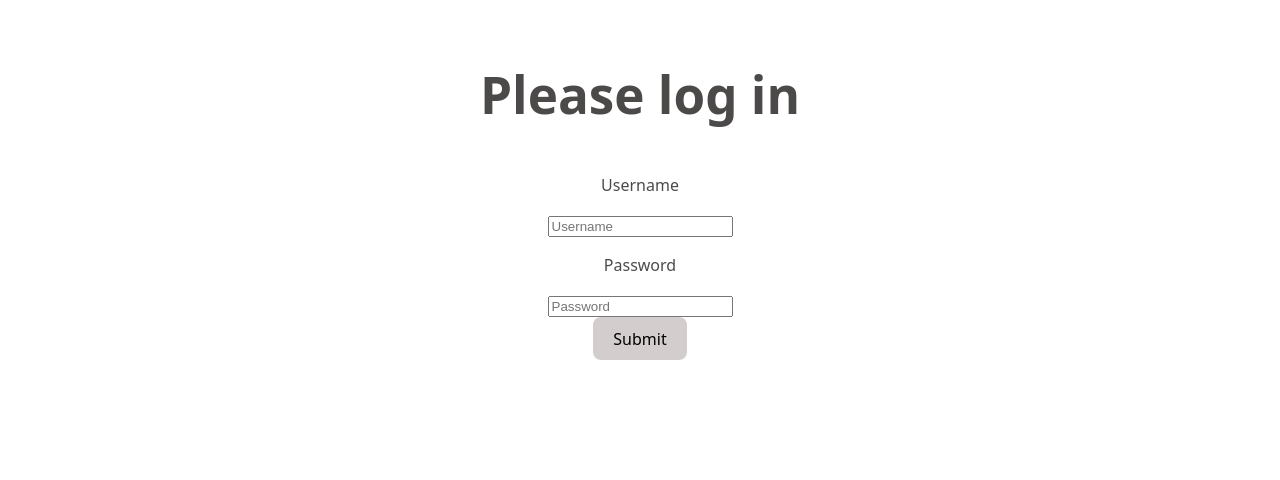
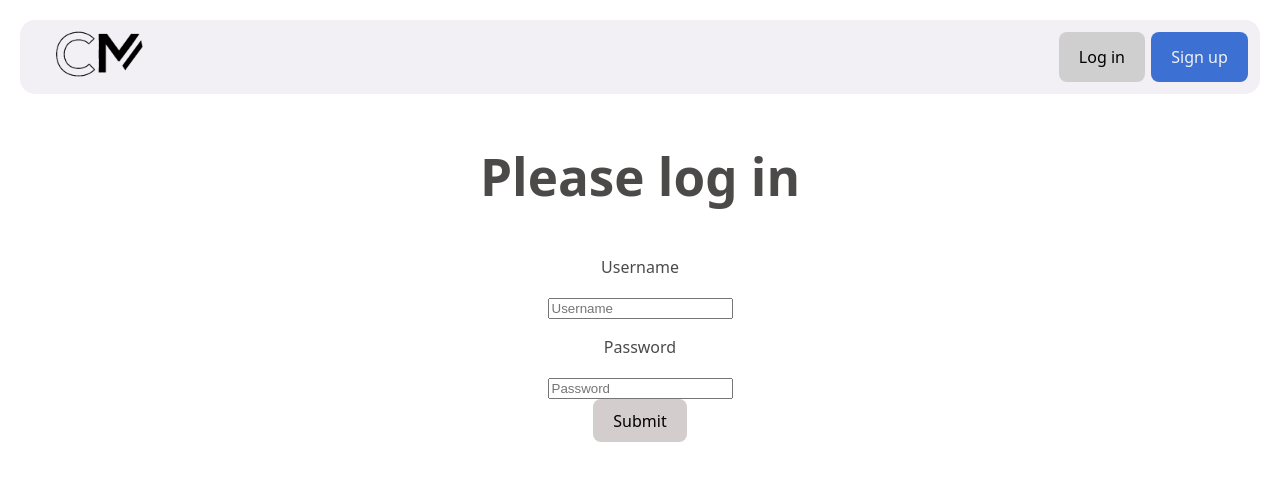
Before and after one commit to Gbjerr/citation-manager, a React (Vite) app in the folder frontend/citation-manager/: page / in a window 1280 px wide. Shown: the top 480 px of the page. Built offline with nearby package versions, Linux system fonts and the light colour scheme.

Commit message:
Add Navbar component and logo
+ Refactor App.tsx

```diff
--- a/frontend/citation-manager/src/App.css
+++ b/frontend/citation-manager/src/App.css
@@ -1,22 +1,8 @@
 #root {
   max-width: 1280px;
   margin: 0 auto;
-  padding: 2rem;
+  padding: 0 2rem 2rem 2rem;
   text-align: center;
-}
-
-.logoutBtn {
-    position: absolute;
-    top: 1rem;
-    right: 1rem;
-    padding: 0.5rem 0.75rem;
-    background: #e74c3c;
-    color: #fff;
-    border: none;
-}
-
-.logoutBtn:hover {
-    opacity: 0.85;
 }
 
 li {
--- a/frontend/citation-manager/src/App.tsx
+++ b/frontend/citation-manager/src/App.tsx
@@ -1,66 +1,58 @@
-import { useEffect, useState } from 'react';
+import { useState } from 'react';
 import useTokenPair from './hooks/useTokenPair'
 import Login from './components/Login/Login';
 import CitationLists from './components/CitationLists/CitationLists';
-import type { CitationList, TokenPair } from './types/types.ts'
+import type { CitationList } from './types/types.ts'
 import './App.css'
 import { CitationsEditor } from './components/CitationsEditor/CitationsEditor.tsx';
+import { Navbar } from './components/Navbar/Navbar.tsx';
 
 
 const App = () => {
     const { tokenPair, setTokenPair, isAuthenticated, clear } = useTokenPair();
-    const [selectedCitationList, setSelectedCitationList] = useState<CitationList | null>(null);
+    const [selectedCitationList, setSelectedCitationList] =
+        useState<CitationList | null>(null);
 
-    // De-select the citation list if not authenticated.
-    useEffect(() => {
+    // De-select the citation list on clear.
+    const handleClear = () => {
         setSelectedCitationList(null);
-    }, [isAuthenticated]);
-
-    const handleLogout = async (clear: () => void, tokenPair: TokenPair) => {
-        try {
-            const headers: Record<string, string> = {"Content-Type": "application/json"};
-            if(tokenPair?.accessToken) {
-                headers["Authorization"] = `Bearer ${tokenPair.accessToken}`;
-            }
-
-            const res = await fetch('http://localhost:8090/api/auth/logout', {
-                method: "POST",
-                headers: headers,
-                body: JSON.stringify({
-                    refreshToken: tokenPair.refreshToken
-                })
-            });
-            if(!res.ok) console.log(res.status);
-
-        } catch (e) {
-            console.error(e);
-        } finally {
         clear();
-        }
-    }
-
-    if(!isAuthenticated) {
-        return <Login setTokenPair={setTokenPair} clear={clear} />
-    }
+    };
 
     return (
+        <div className="app">
+            <Navbar
+                isAuthenticated={isAuthenticated}
+                tokenPair={tokenPair}
+                clear={handleClear}
+            />
+
+            {isAuthenticated ? (
                 <div className="app-wrapper">
-            <button className="logoutBtn" onClick={() => handleLogout(clear, tokenPair)}>Logout</button>
                     <aside className="citation-lists-wrapper">
-                <CitationLists tokenPair={tokenPair} setTokenPair={setTokenPair} clear={clear} setSelectedCitationList={setSelectedCitationList} />
-            </aside>
-            <main className='main-content'>
-                {
-                    selectedCitationList == null
-                      ? <h2>No citations.</h2>
-                      : <CitationsEditor
+                        <CitationLists
                             tokenPair={tokenPair}
                             setTokenPair={setTokenPair}
-                          clear={clear}
+                            clear={handleClear}
+                            setSelectedCitationList={setSelectedCitationList}
+                        />
+                    </aside>
+                    <main className="main-content">
+                        {selectedCitationList == null ? (
+                            <h2>Select a citation list.</h2>
+                        ) : (
+                            <CitationsEditor
+                                tokenPair={tokenPair}
+                                setTokenPair={setTokenPair}
+                                clear={handleClear}
                                 selectedCitationList={selectedCitationList}
                             />
-                }
+                        )}
                     </main>
+                </div>
+            ) : (
+                <Login setTokenPair={setTokenPair} clear={clear} />
+            )}
         </div>
     );
 };
--- a/frontend/citation-manager/src/components/CitationsEditor/CitationsEditor.css
+++ b/frontend/citation-manager/src/components/CitationsEditor/CitationsEditor.css
@@ -53,3 +53,7 @@
         width: auto;
     }
 }
+
+.noCitationsHeader {
+    margin-top: 100px;
+}
--- a/frontend/citation-manager/src/components/CitationsEditor/CitationsEditor.tsx
+++ b/frontend/citation-manager/src/components/CitationsEditor/CitationsEditor.tsx
@@ -221,14 +221,16 @@ export const CitationsEditor = ({
                 >
                     Add citation
                 </button>
-                <div className='layoutOptions'>
+                <div className="layoutOptions">
                     <RefStyleCombo
                         onRefStyleSelect={onRefStyleSelect}
                         selectedRefStyle={selectedRefStyle}
                     />
                     <button
                         className="copyBtn"
-                        onClick={() => navigator.clipboard.writeText(bibliography)}
+                        onClick={() =>
+                            navigator.clipboard.writeText(bibliography)
+                        }
                     >
                         Copy to clipboard
                     </button>
@@ -247,6 +249,7 @@ export const CitationsEditor = ({
                 }}
             />
 
+            {citations.length != 0 ? (
                 <ul className={'list-' + selectedCitationList.id}>
                     {bibliographyEntries.map(({ text, citation }) => {
                         return (
@@ -260,6 +263,9 @@ export const CitationsEditor = ({
                         );
                     })}
                 </ul>
+            ) : (
+                <h2 className='noCitationsHeader'>No citations</h2>
+            )}
         </div>
     );
 };
--- /dev/null
+++ b/frontend/citation-manager/src/components/Navbar/Navbar.css
@@ -0,0 +1,75 @@
+nav {
+    align-self: center;
+    justify-self: center;
+    display: flex;
+    justify-content: space-between;
+    height: 50px;
+    width: calc(100% + 10rem);
+    margin: 20px -1.5rem;
+    padding: 0.75rem;
+    border: 1px transparent rgb(219, 245, 245);
+    border-radius: 15px;
+    background: #f2eff5;
+}
+
+@media (max-width: 1465px) {
+    nav {
+        width: 100%;
+        margin: 20px 0;
+    }
+}
+
+.navRight {
+    display: flex;
+}
+
+.rightBtns {
+    display: flex
+}
+
+.signInBtn {
+    background: #0a4dc9c7;
+    color: #f1f1f1;
+}
+
+.logInBtn {
+    background-color: #cecdcdee;
+}
+
+.rightBtns > button,
+.rightBtns > a {
+    margin-left: 6px;
+}
+
+.rightBtns > a {
+    display: inline-flex;
+    align-items: center;
+    justify-content: center;
+    padding: 0.5rem 0.9rem;
+    border-radius: 8px;
+    text-decoration: none;
+    color: inherit;
+}
+
+.logoutBtn {
+    top: 1rem;
+    right: 1rem;
+    padding: 0.5rem 1rem;
+    background: #e74c3c;
+    color: #fff;
+    border: none;
+}
+
+.logoutBtn:hover {
+    opacity: 0.85;
+}
+
+.logo {
+    height: 90px;
+}
+
+.navLeft {
+    display: flex;
+    justify-content: center;
+    align-items: center;
+}
--- /dev/null
+++ b/frontend/citation-manager/src/components/Navbar/Navbar.tsx
@@ -0,0 +1,57 @@
+import type { TokenPair } from '../../types/types'
+import './Navbar.css'
+
+type NavbarProps = {
+    isAuthenticated: boolean,
+    tokenPair: TokenPair
+    clear: () => void
+}
+
+export const Navbar = ({isAuthenticated, tokenPair, clear}: NavbarProps) => {
+
+        const handleLogout = async (clear: () => void, tokenPair: TokenPair) => {
+        try {
+            const headers: Record<string, string> = {"Content-Type": "application/json"};
+            if(tokenPair?.accessToken) {
+                headers["Authorization"] = `Bearer ${tokenPair.accessToken}`;
+            }
+
+            const res = await fetch('http://localhost:8090/api/auth/logout', {
+                method: "POST",
+                headers: headers,
+                body: JSON.stringify({
+                    refreshToken: tokenPair.refreshToken
+                })
+            });
+            if(!res.ok) console.log(res.status);
+
+        } catch (e) {
+            console.error(e);
+        } finally {
+            clear();
+        }
+    }
+
+    return (
+        <nav>
+            <div className="navLeft">
+                <a href="/"><img src='/logo/cm_logo.png' className='logo' /></a>
+            </div>
+            <div className="navRight">
+                {isAuthenticated ? (
+                    <button
+                        className="logoutBtn"
+                        onClick={() => handleLogout(clear, tokenPair)}
+                    >
+                        Logout
+                    </button>
+                ) : (
+                    <div className='rightBtns'>
+                        <button className="logInBtn" >Log in</button>
+                        <button className="signInBtn">Sign up</button>
+                    </div>
+                )}
+            </div>
+        </nav>
+    );
+}
```
Also changed, not shown: frontend/citation-manager/public/logo/cm_logo.png (added). Lines whose indentation alone changed are shown as unchanged.
